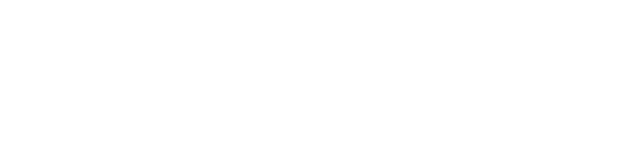
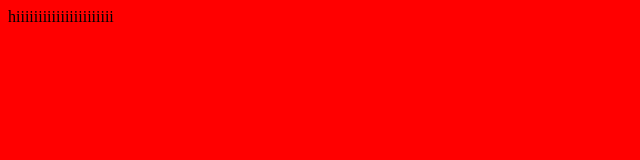
Before and after one commit to MOHAMAD-SALAMON/fork, a plain HTML site: page index.html in a window 1280 px wide. Shown: the whole page, without its empty margins (0-640 px from the left). Drawn offline with Linux system fonts and the light colour scheme.

```diff
--- a/index.html
+++ b/index.html
@@ -5,7 +5,7 @@
     <meta name="viewport" content="width=device-width, initial-scale=1.0">
     <title>Document</title>
 </head>
-<body>
-
+    <body style="background-color: red;">
+    <div> hiiiiiiiiiiiiiiiiiiiiii</div>
 </body>
 </html>
```
